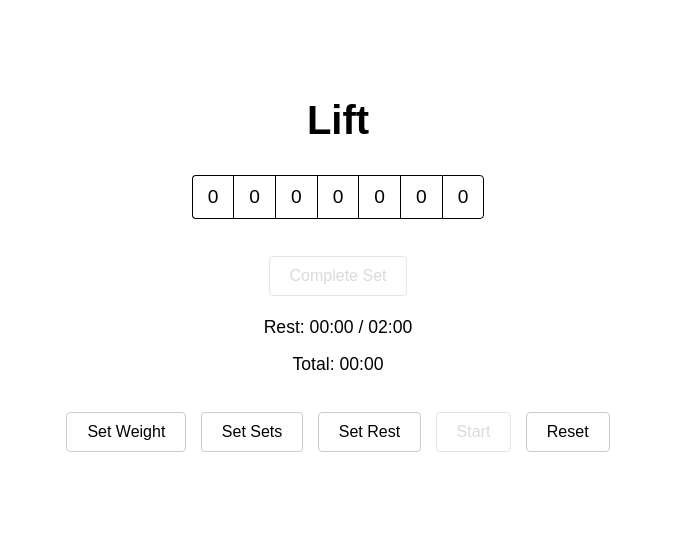
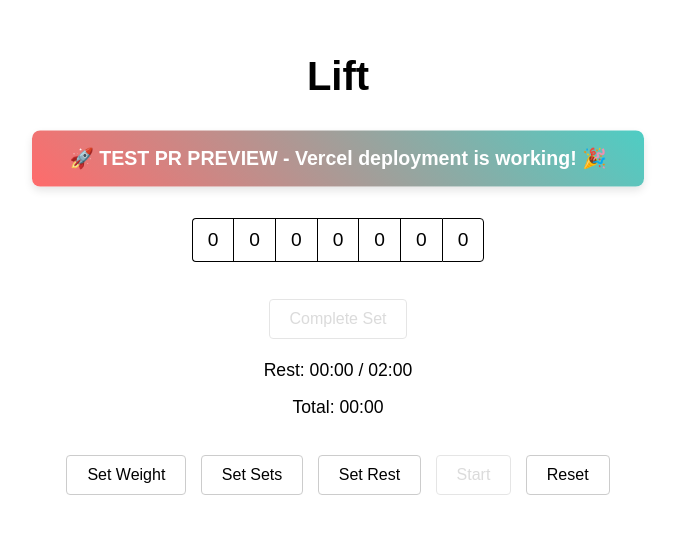
Before and after one commit to iamnirav/lift, a SvelteKit app: page / in a window 1280 px wide. Shown: the part 160-694 px from the top of the page, without its empty margins (302-977 px from the left). Built offline with nearby package versions, Linux system fonts and the light colour scheme; a web font is replaced by a local one.

Commit message:
Add test banner for PR preview demo
🚀 Adding a colorful animated banner to test Vercel's automatic PR preview deployments

```diff
--- a/src/routes/+page.svelte
+++ b/src/routes/+page.svelte
@@ -91,6 +91,11 @@
   <div class="container">
     <h1>Lift</h1>
 
+    <!-- TEST PR PREVIEW BANNER -->
+    <div class="test-banner">
+      🚀 TEST PR PREVIEW - Vercel deployment is working! 🎉
+    </div>
+
     <p class="sets">
       {#each derivedSets as set, index}
         <span
@@ -158,6 +163,24 @@
   h1 {
     font-size: 2.5rem;
     margin-bottom: 2rem;
+  }
+
+  .test-banner {
+    background: linear-gradient(45deg, #ff6b6b, #4ecdc4);
+    color: white;
+    padding: 1rem;
+    border-radius: 8px;
+    font-size: 1.2rem;
+    font-weight: bold;
+    margin-bottom: 2rem;
+    box-shadow: 0 4px 8px rgba(0,0,0,0.1);
+    animation: pulse 2s infinite;
+  }
+
+  @keyframes pulse {
+    0% { transform: scale(1); }
+    50% { transform: scale(1.02); }
+    100% { transform: scale(1); }
   }
 
   .sets {
```
